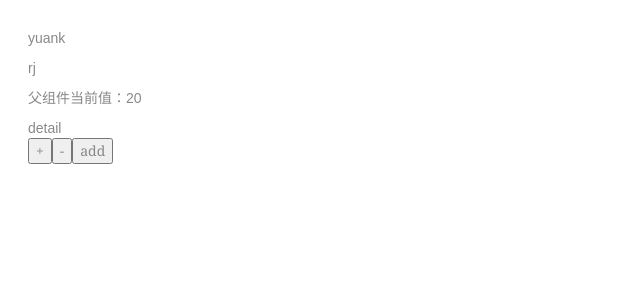
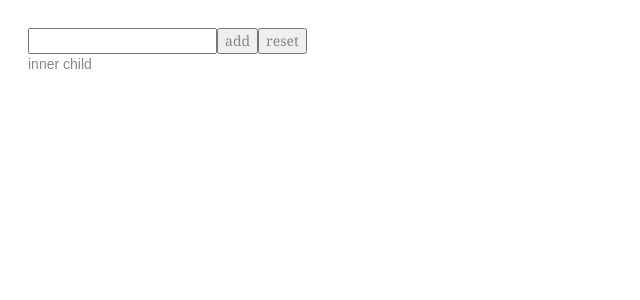
Before and after one commit to Uheinanba/ng-init, an Angular app: page / in a window 1280 px wide. Shown: the top 300 px of the page, without its empty margins (0-640 px from the left). Built offline with nearby package versions, Linux system fonts and the light colour scheme.

Commit message:
了解 生命周期完成

```diff
--- a/src/app/app.component.html
+++ b/src/app/app.component.html
@@ -1,8 +1,8 @@
 <div>
-  <p *ngFor="let hero of heroes">
-    {{hero.name}}
-  </p>
-  <p>父组件当前值：{{ initCount }}</p>
-  <app-detail [(count)]="initCount"></app-detail>
-  <button (click)="handleAdd($event)">add</button>
+  <input type="text" [(ngModel)]="hero">
+  <button (click)="add()">add</button>
+  <button (click)="reset()">reset</button>
+  <app-detail [heroes]="heroes">
+    <app-demo></app-demo>
+  </app-detail>
 </div>
--- a/src/app/app.component.ts
+++ b/src/app/app.component.ts
@@ -1,20 +1,34 @@
-import { Component } from '@angular/core';
-import { Hero } from './hero';
+import {
+  Component,
+  ViewChild,
+  AfterViewInit,
+  AfterViewChecked,
+} from '@angular/core';
+import { DetailComponent } from './detail.component';
 
 @Component({
   selector: 'app-root',
   templateUrl: './app.component.html',
 })
-export class AppComponent {
-  initCount: number = 20;
-  heroes: Hero[];
-
-  constructor() {
-    this.heroes = [new Hero('yuank', 1), new Hero('rj', 2)];
+export class AppComponent implements AfterViewInit, AfterViewChecked {
+  hero = '';
+  heroes = [];
+  @ViewChild(DetailComponent) viewChild: DetailComponent;
+  ngAfterViewChecked(): void {
+    console.log('ngAfterViewChecked', this.viewChild);
   }
-
-  handleAdd(e): void {
-    console.log(e);
-    // this.heroes.push(new Hero('heimanba', 3));
+  ngAfterViewInit(): void {
+    console.log('ngAfterViewInit', this.viewChild);
   }
+  add() {
+    if (this.hero) {
+      this.heroes.push(this.hero);
+      this.hero = '';
+    }
+  }
+  reset() {
+    this.heroes = [];
+    this.hero = '';
+  }
+  constructor() {}
 }
--- /dev/null
+++ b/src/app/demo.component.ts
@@ -0,0 +1,7 @@
+import { Component } from '@angular/core';
+
+@Component({
+  selector: 'app-demo',
+  template: '<div>inner child</div>',
+})
+export class DemoComponent {}
--- a/src/app/detail.component.html
+++ b/src/app/detail.component.html
@@ -1,3 +1,5 @@
-<div>detail</div>
-<button (click)="inc()">+</button>
-<button (click)="desc()">-</button>
+<p *ngFor="let hero of heroes" mySpy>
+  {{hero}}
+</p>
+
+<ng-content></ng-content>
--- a/src/app/detail.component.ts
+++ b/src/app/detail.component.ts
@@ -1,22 +1,26 @@
-import { Component, EventEmitter, Output, Input } from '@angular/core';
+import {
+  Component,
+  EventEmitter,
+  SimpleChanges,
+  Output,
+  Input,
+  DoCheck,
+  OnChanges,
+} from '@angular/core';
 import { Hero } from './hero';
 
 @Component({
   selector: 'app-detail',
   templateUrl: './detail.component.html',
 })
-export class DetailComponent {
-  @Input() count: number = 0;
+export class DetailComponent implements OnChanges, DoCheck {
+  @Input() heroes;
 
-  @Output() countChange: EventEmitter<number> = new EventEmitter<number>();
-
-  inc() {
-    this.count++;
-    this.countChange.emit(this.count);
+  ngDoCheck(): void {
+    // console.log(3434);
   }
 
-  desc() {
-    this.count--;
-    this.countChange.emit(this.count);
+  ngOnChanges(changes: SimpleChanges): void {
+    console.log('detail onchange', changes);
   }
 }
--- /dev/null
+++ b/src/app/spy.dericrive.ts
@@ -0,0 +1,12 @@
+import { Directive, OnInit, OnDestroy } from '@angular/core';
+
+@Directive({ selector: '[mySpy]' })
+export class SpyDirective implements OnInit, OnDestroy {
+  ngOnInit() {
+    console.log('onInit');
+  }
+
+  ngOnDestroy() {
+    console.log('onDestroy');
+  }
+}
```
Also changed, not shown: src/app/app.module.ts (+6 -2 lines).
